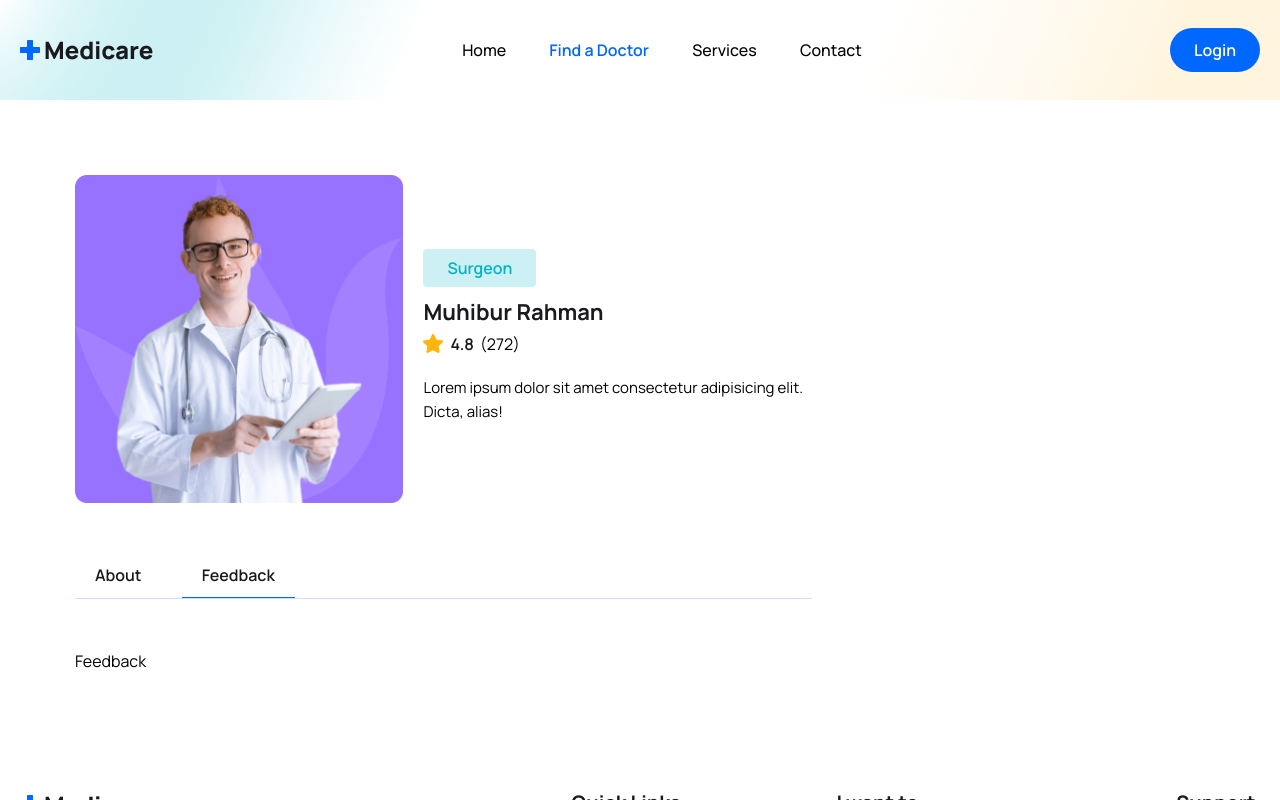
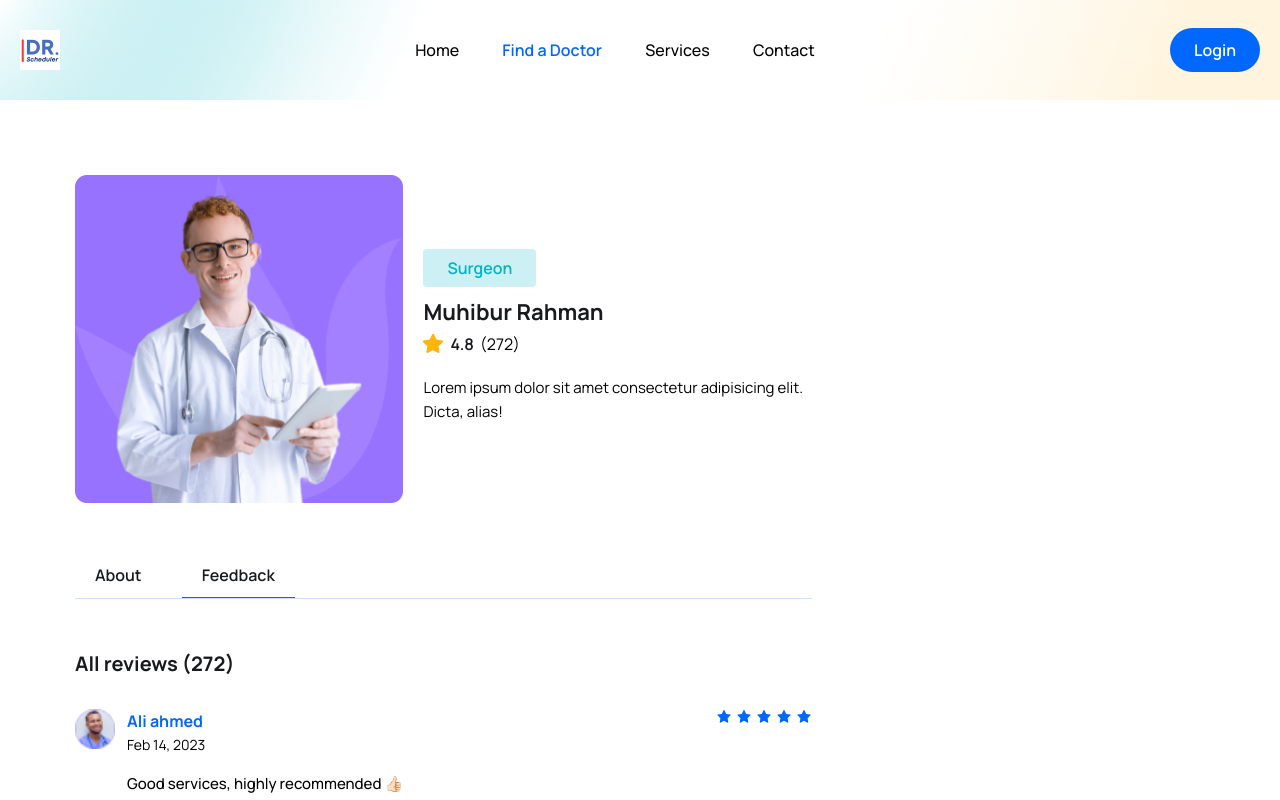
Before and after one commit to Gautam-Adhikari/drscheduler2, a React (Vite) app: page /doctors/1 in a window 1280 px wide. Both pictures are taken after a click on the button "Feedback". Shown: the top 800 px of the page. Built offline with nearby package versions, Linux system fonts and the light colour scheme.

Commit message:
update with logo

```diff
--- a/src/components/Header/Header.jsx
+++ b/src/components/Header/Header.jsx
@@ -1,5 +1,5 @@
 import {useEffect,useRef} from 'react'
-import logo from '../../assets/images/logo.png'
+import logo from '../../assets/images/DR.png'
 import userImg from '../../assets/images/avatar-icon.png'
 import { NavLink, Link } from 'react-router-dom'
 import {BiMenu} from 'react-icons/bi';
--- a/src/pages/Doctors/Feedback.jsx
+++ b/src/pages/Doctors/Feedback.jsx
@@ -1,8 +1,51 @@
-import React from 'react'
+import React, { useState } from 'react'
+import avatar from '../../assets/images/avatar-icon.png'
+import {formatDate} from '../../utils/formatDate'
+import {AiFillStar} from 'react-icons/ai'
+import FeedbackForm from './FeedbackForm'
 
 const Feedback = () => {
+
+    const [showFeedbackForm, setShowFeedbackForm] = useState(false)
+
   return (
-    <div>Feedback</div>
+    <div>
+        <div className="mb-[50px]">
+        <h4 className="text-[20px] leading-[30px] font-bold text-headingColor mb-[30px]">
+        All reviews (272)
+        </h4>
+        <div className="flex justify-between gap-10 mb-[30px]">
+        <div className="flex gap-3">
+        <figure className="w-10 h-10 rounded-full"><img className="w-full" src={avatar} alt="" />
+        </figure>
+
+        <div>
+        <h5 className="text-[16px] leading-6 text-primaryColor font-bold">
+        Ali ahmed </h5>
+        <p className="text-[14px] leading-6 text-textColor">
+        {formatDate("14-02-2023" )}
+        </p>
+        <p className=" text__para mt-3 font-medium text-[15px]">
+        Good services, highly recommended 👍🏻
+        </p>
+        </div>
+        </div>
+
+        <div className="flex gap-1">
+        {[...Array(5). keys()].map((_, index)=>(
+        <AiFillStar key={index} color="#0067FF"/>
+        ))}
+        </div>
+        </div>
+        </div>
+
+        {!showFeedbackForm && (<div className="text-center">
+        <button className="btn" onClick={()=>setShowFeedbackForm(true)}>Give Feedback</button>
+        </div>)}
+
+        {showFeedbackForm && <FeedbackForm/>}
+
+    </div>
   )
 }
 
--- /dev/null
+++ b/src/pages/Doctors/FeedbackForm.jsx
@@ -0,0 +1,29 @@
+import React from 'react'
+import { AiFillStar } from 'react-icons/ai';
+
+const FeedbackForm = () => {
+  return (
+    <form action="">
+        <div>
+        <h3 className="text-headingColor text-[16px] leading-6 font-semibold mb-4">
+            How would you rate the overall experience?*
+        </h3>
+
+        <div>
+        {[ ... Array(5). keys()].map((_, index) =>{
+        index += 1;
+        return (
+            <button key={index} type="button">
+            <span>
+            <AiFillStar />
+            </span>
+            </button>
+        );
+        })}
+        </div>
+        </div>
+</form>
+  )
+}
+
+export default FeedbackForm
```
Also changed, not shown: src/assets/images/DR.png (added).
